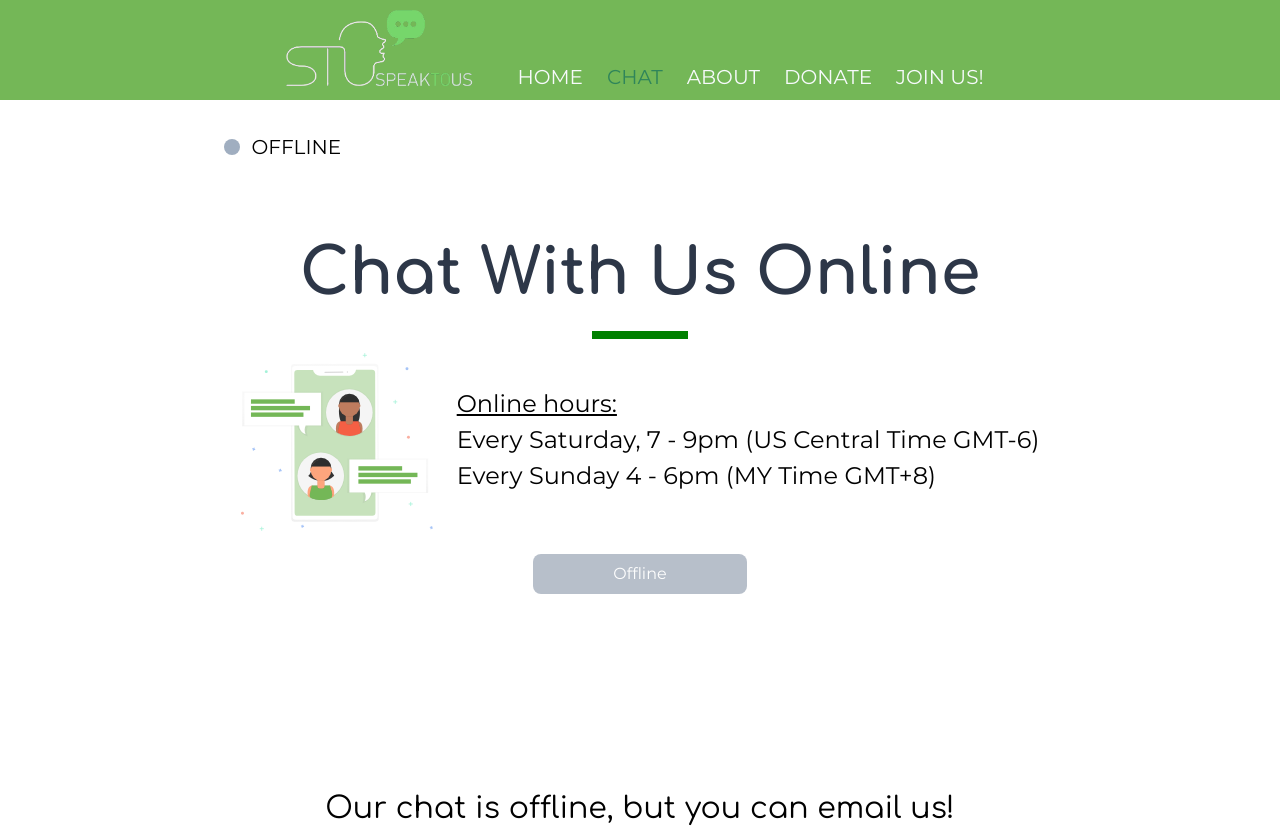
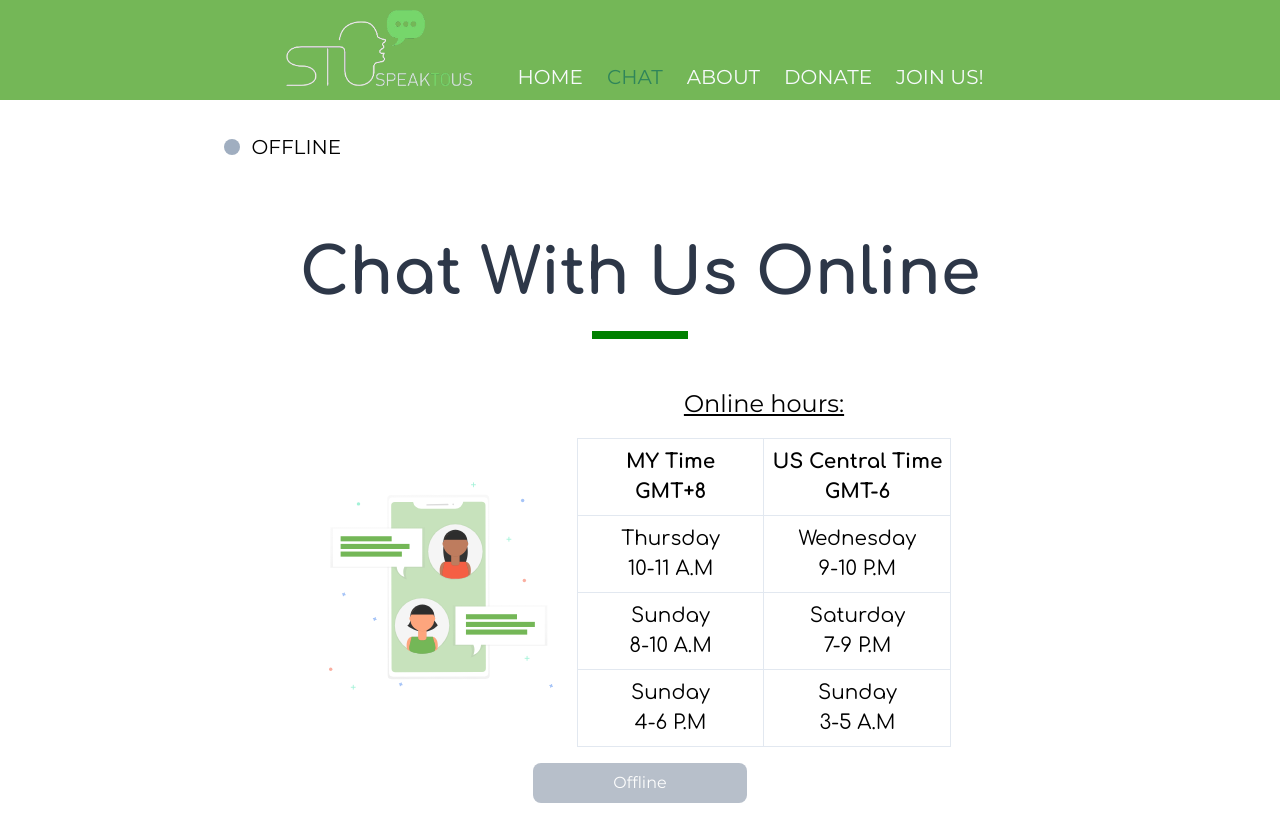
Before and after one commit to speaktousdev/speaktous-website, a Nuxt app: page /chat in a window 1280 px wide. Shown: the top 828 px of the page. Built offline with nearby package versions, Linux system fonts and the light colour scheme.

Commit message:
added schedule

```diff
--- a/pages/chat.vue
+++ b/pages/chat.vue
@@ -22,15 +22,33 @@
         </svg>
       </div>
       <div class="md:flex md:flex-row md:justify-center">
-        <ChatMainIcon class="hidden w-48 h-48 md:block" />
+        <ChatMainIcon class="hidden mt-32 w-56 h-56 md:block" />
         <div class="text-center md:mt-6 md:ml-6 md:text-left">
-          <p class="mt-4 text-xl underline sm:text-2xl">Online hours:</p>
-          <p class="text-xl sm:text-2xl">
-            Every Saturday, 7 - 9pm (US Central Time GMT-6)
+          <p class="mt-4 text-center text-xl underline sm:text-2xl">
+            Online hours:
           </p>
-          <p class="text-xl sm:text-2xl">
-            Every Sunday 4 - 6pm (MY Time GMT+8)
-          </p>
+          <table class="mt-4 font-serif text-center text-xl sm:text-xl">
+            <thead>
+              <tr>
+                <th class="w-1/2 border px-2 py-2">MY Time <br />GMT+8</th>
+                <th class="w-1/2 border px-2 py-2">US Central Time GMT-6</th>
+              </tr>
+            </thead>
+            <tbody>
+              <tr>
+                <td class="border px-2 py-2">Thursday <br />10-11 A.M</td>
+                <td class="border px-2 py-2">Wednesday <br />9-10 P.M</td>
+              </tr>
+              <tr>
+                <td class="border px-2 py-2">Sunday <br />8-10 A.M</td>
+                <td class="border px-4 py-2">Saturday <br />7-9 P.M</td>
+              </tr>
+              <tr>
+                <td class="border px-2 py-2">Sunday <br />4-6 P.M</td>
+                <td class="border px-2 py-2">Sunday <br />3-5 A.M</td>
+              </tr>
+            </tbody>
+          </table>
         </div>
       </div>
 
```
